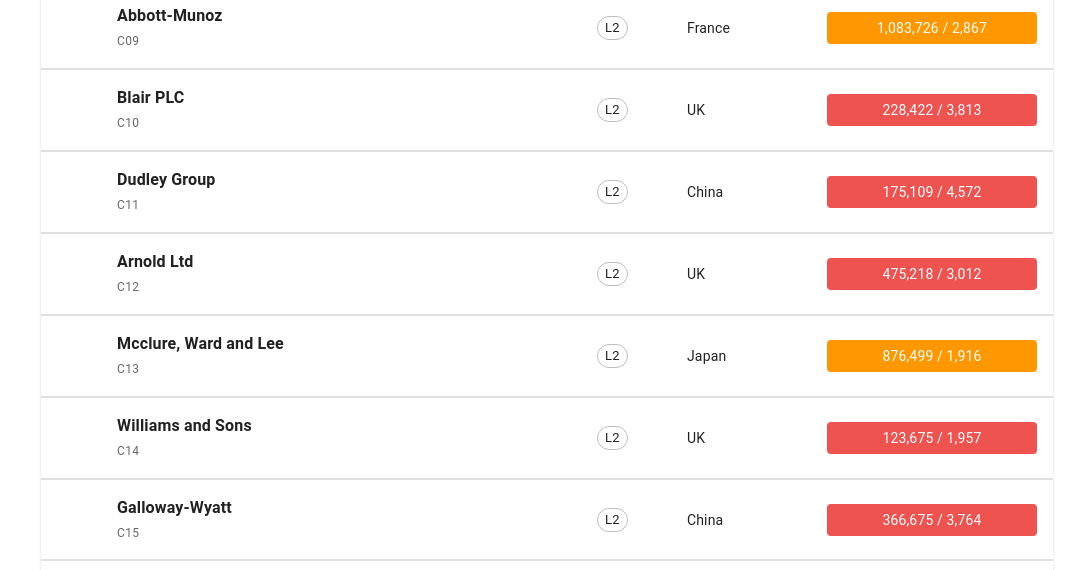
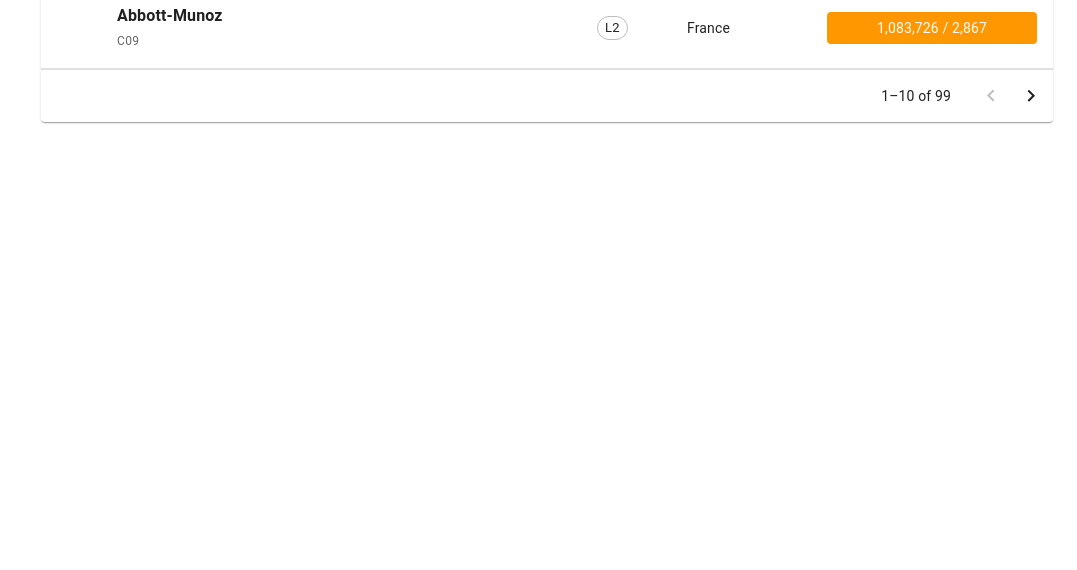
Before and after one commit to junhaozhu1/XiaoMi, a Next.js app in the folder next-mui-auth-js/: page /app/companies in a window 1280 px wide. Shown: the part 1080-1650 px from the top of the page, without its empty margins (203-1280 px from the left). After the commit the page ends 1226 px from the top, so only its background shows below. Built offline with nearby package versions, Linux system fonts and the light colour scheme; some icons are missing.

Commit message:
feat: change the page to page-turning

```diff
--- a/next-mui-auth-js/app/app/companies/page.js
+++ b/next-mui-auth-js/app/app/companies/page.js
@@ -23,6 +23,7 @@ import {
   TableRow,
   TextField,
   Typography,
+  TablePagination,
 } from "@mui/material";
 
 import KeyboardArrowDownIcon from "@mui/icons-material/KeyboardArrowDown";
@@ -137,6 +138,9 @@ export default function CompaniesPage() {
   const [levels, setLevels] = React.useState([]); // multi
   const [q, setQ] = React.useState("");
 
+  const [page, setPage] = React.useState(0); // 从 0 开始
+  const rowsPerPage = 10;
+
   React.useEffect(() => {
     let ignore = false;
 
@@ -188,6 +192,14 @@ export default function CompaniesPage() {
       return okLevel && okName;
     });
   }, [rows, levels, q]);
+
+  React.useEffect(() => {
+  setPage(0);
+  }, [q, levels, rows.length]);
+  const paged = React.useMemo(() => {
+    const start = page * rowsPerPage;
+    return filtered.slice(start, start + rowsPerPage);
+  }, [filtered, page]);
 
   return (
     <Box sx={{ maxWidth: drawerContentMaxWidth, mx: "auto" }}>
@@ -254,7 +266,7 @@ export default function CompaniesPage() {
                   </TableRow>
                 )}
 
-                {!loading && !error && filtered.map((r) => (
+                {!loading && !error && paged.map((r) => (
                   <CompanyRow key={r.company_code} row={r} />
                 ))}
 
@@ -268,6 +280,14 @@ export default function CompaniesPage() {
               </TableBody>
             </Table>
           </TableContainer>
+          <TablePagination
+            component="div"
+            count={filtered.length}          // 过滤后的总数
+            page={page}
+            onPageChange={(e, newPage) => setPage(newPage)}
+            rowsPerPage={rowsPerPage}
+            rowsPerPageOptions={[10]}        // 固定 10 条/页（按你的要求）
+          />
         </Card>
       </Stack>
     </Box>
```
